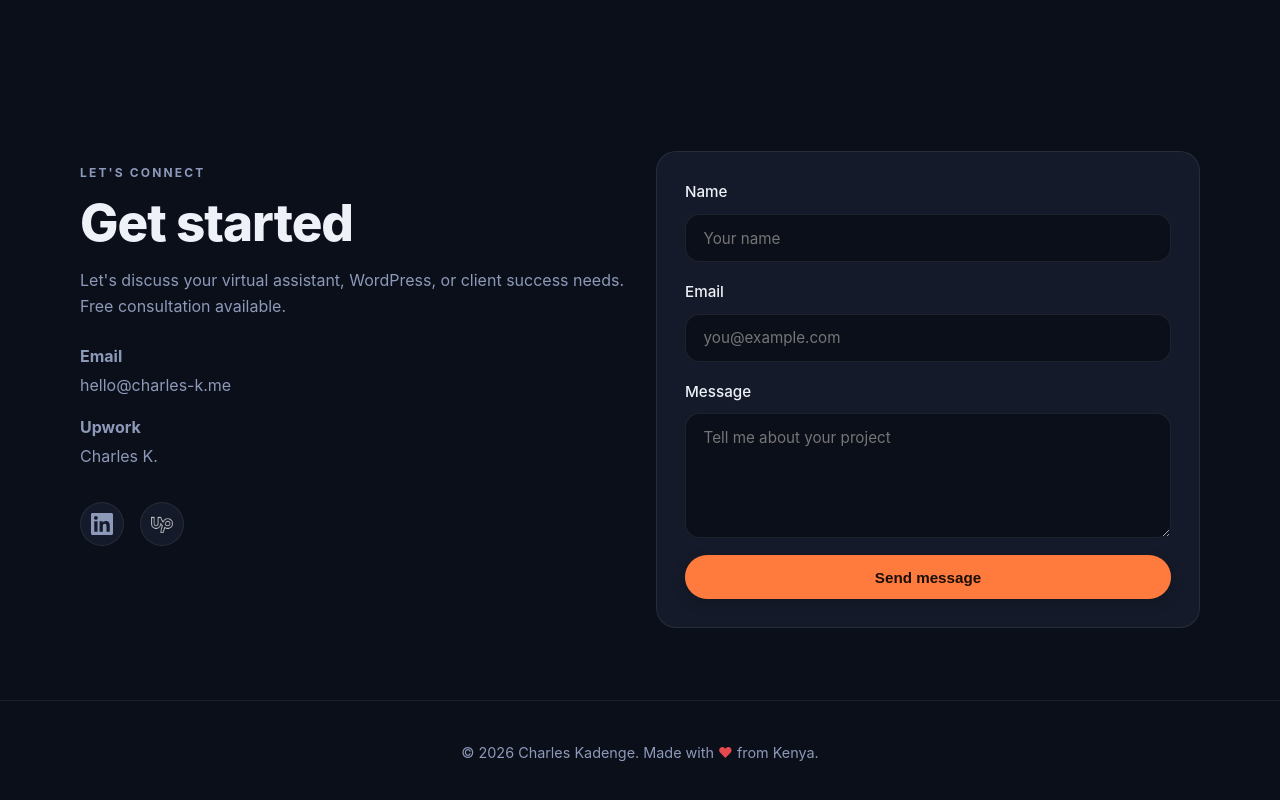
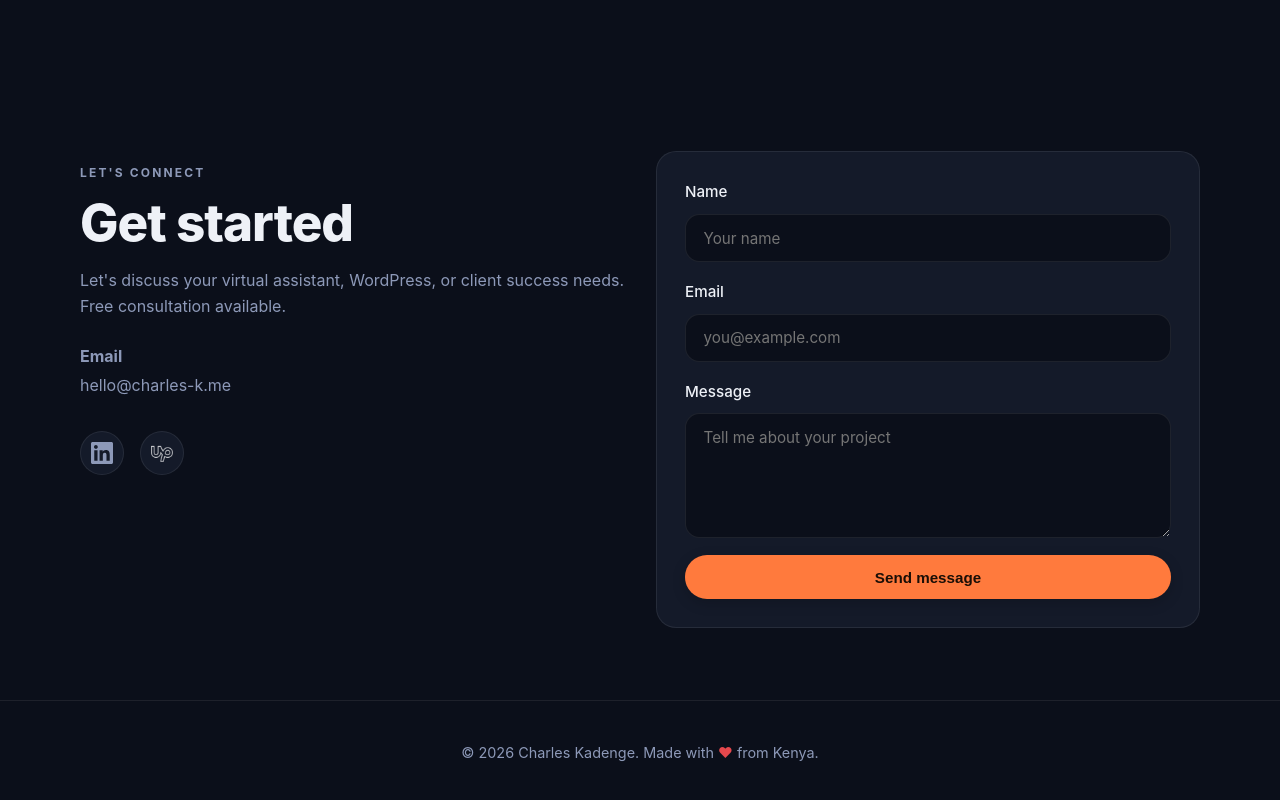
Before and after one commit to cardehngeh/FreelancerPortfolio, a website: page index.html in a window 1280 px wide. Shown: the part 4148-4948 px from the top of the page. Drawn offline with Linux system fonts and the light colour scheme; no server answers.

Commit message:
Remove redundant Upwork text row from contact section
The Upwork icon next to LinkedIn already links to the profile, so the
separate 'Upwork: Charles K.' text row was duplicate information.

```diff
--- a/index.html
+++ b/index.html
@@ -342,7 +342,6 @@
           <p>Let's discuss your virtual assistant, WordPress, or client success needs. Free consultation available.</p>
           <div class="contact-list">
             <div><strong>Email</strong><a href="mailto:hello@charles-k.me">hello@charles-k.me</a></div>
-            <div><strong>Upwork</strong><a href="https://upwork.com/freelancers/~01eb27c0fd81270912" target="_blank" rel="noreferrer">Charles K.</a></div>
           </div>
           <div class="social-links">
             <a href="https://www.linkedin.com/in/ckadenge/" target="_blank" rel="noreferrer" title="LinkedIn" class="social-icon">
```
